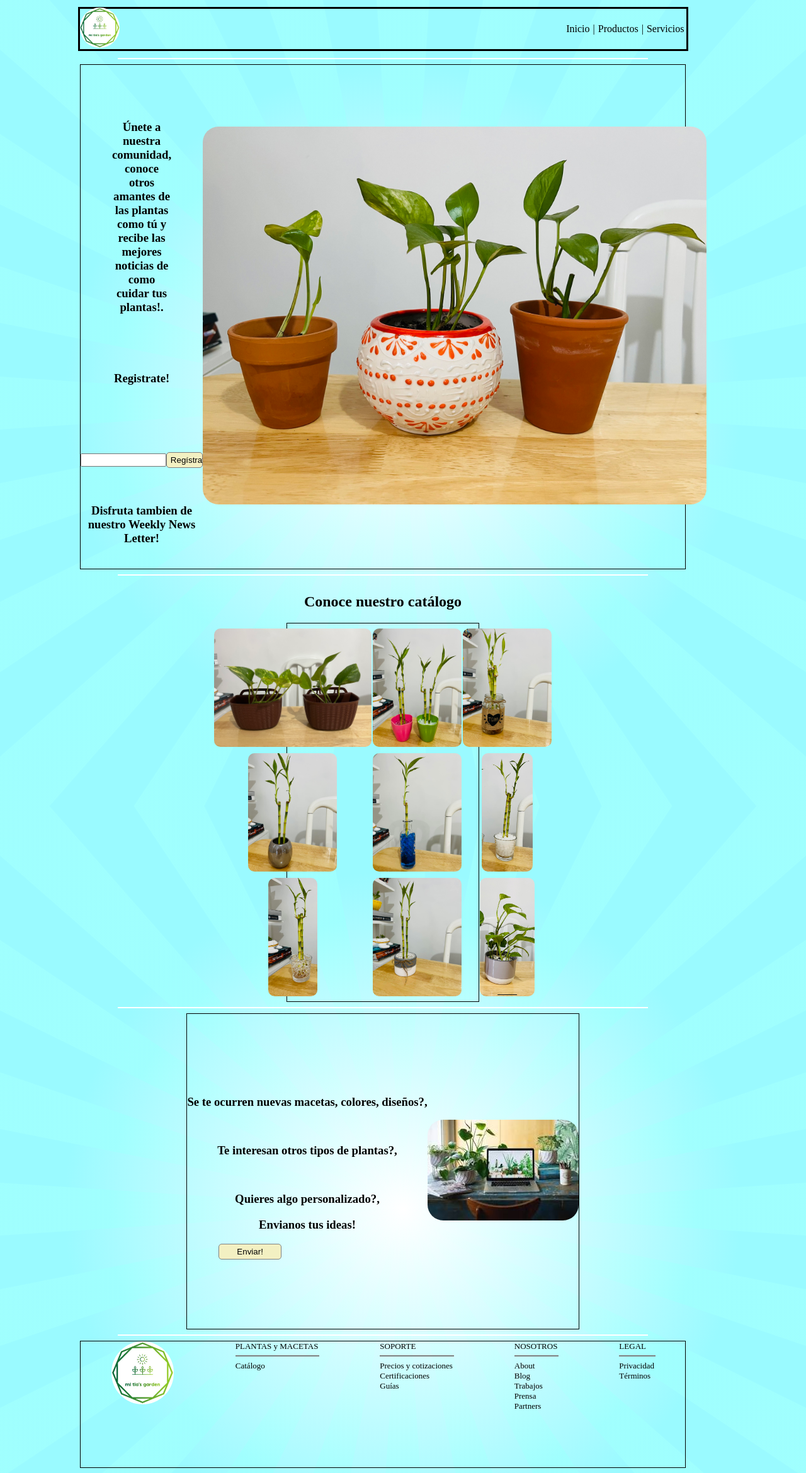
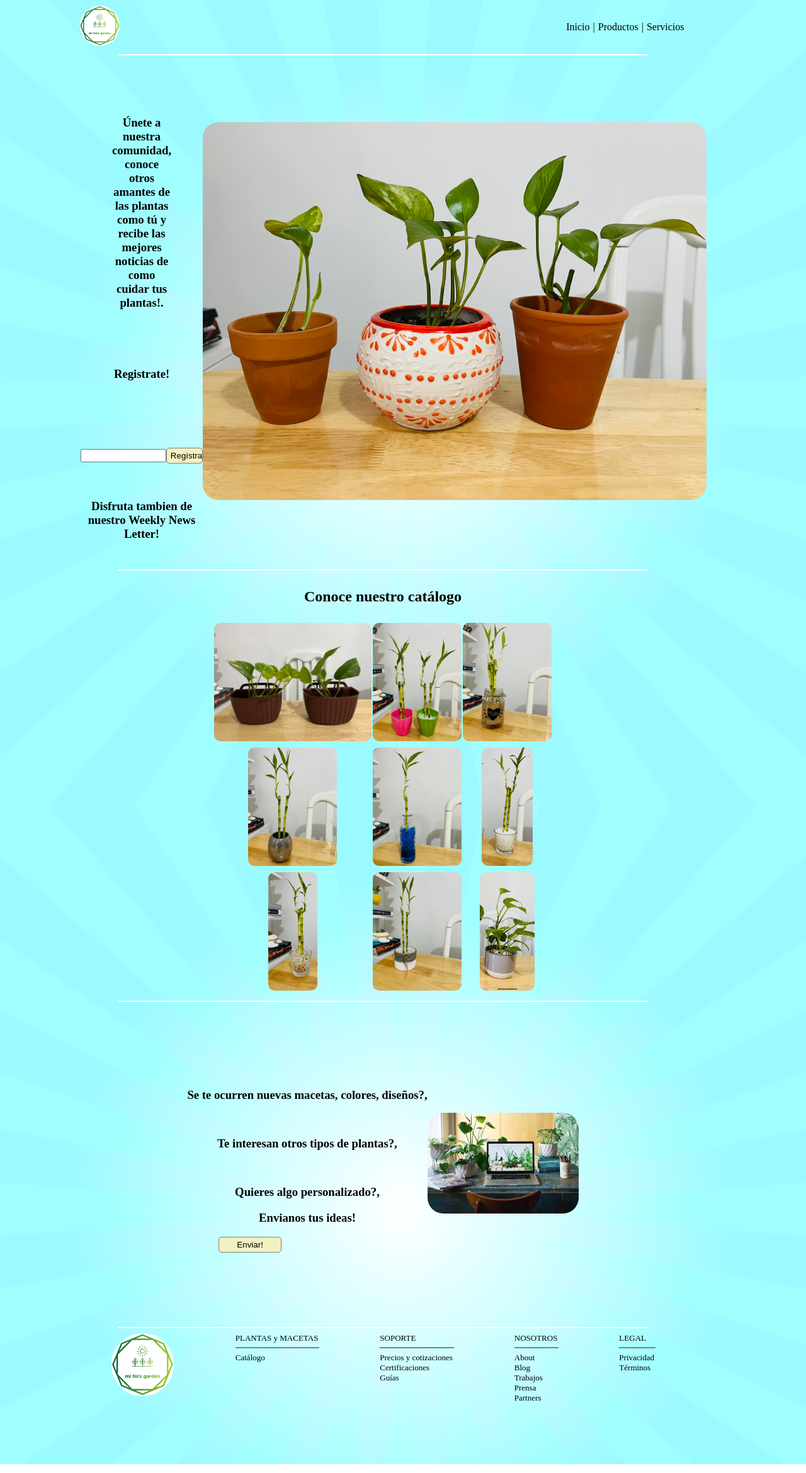
Before and after one commit to moyhdzg/LandingPage, a plain HTML site: page index.html in a window 1280 px wide. Shown: the whole page at 63% size. Drawn offline with Linux system fonts and the light colour scheme.

Commit message:
removed unwanted borders

```diff
--- a/style.css
+++ b/style.css
@@ -59,7 +59,6 @@ body{
     padding: 0%;
     margin:3px;
     padding-right:3px;
-    border: solid 3px black;
     justify-content: space-between;
     align-items: center;
 }
@@ -113,7 +112,6 @@ body{
 .Jumbotron{
     display: flex;
     justify-content: space-between;
-    border: 1px solid black;
     width: 80%;
     height: 800px;
 }
@@ -170,7 +168,6 @@ h3{
 
 
 .blog{
-    border: 1px solid black;
     display: grid;
     grid-template-rows: 33% 33% 33%;
     grid-template-columns: repeat(3,1fr);
@@ -195,7 +192,6 @@ img:hover{
 .adicionales{
     display: flex;
     flex-direction: row;
-    border: 1px solid black;
     align-items: center;
     justify-content: center;
     height: 500px;
@@ -226,7 +222,6 @@ button{
     border-radius: 5px;
 }
 .pie{
-    border: 1px solid black;
     display: flex;
     flex-direction: row;
     justify-content: space-around;
@@ -245,6 +240,3 @@ button{
     height: 100px;
     border-radius: 999em;
 }
-.redes{
-
-}
```
